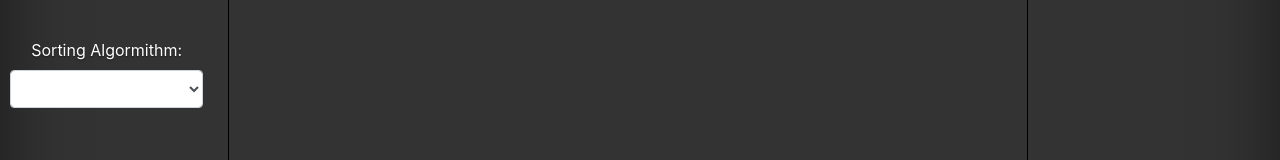
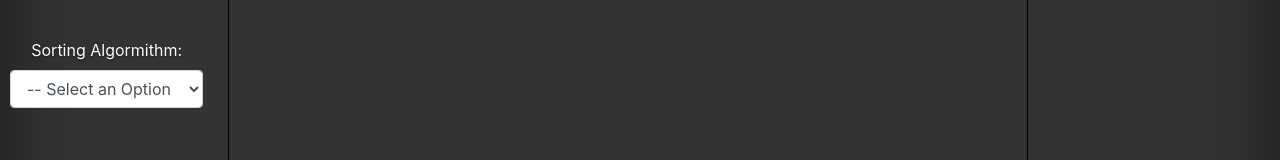
Before and after one commit to AustinHodgin/Algorithm_Visualization, a plain HTML site: page sorting.html in a window 1280 px wide. Shown: the part 163-323 px from the top of the page. Drawn offline with nearby package versions, Linux system fonts and the light colour scheme.

Commit message:
Added hidden option to the first option in sorting algorithm selection so it will not be shown in dropdown

```diff
--- a/sorting.html
+++ b/sorting.html
@@ -43,7 +43,7 @@
         <div class="sortingAlgo">
           <label for="SortAlgo">Sorting Algormithm:</label><br>
           <select class="text-center form-control" name="algo" id="algo">
-            <option disabled selected value></option>
+            <option hidden selected value> -- Select an Option --</option>
             <option value="bubble">Bubble Sort</option>
             <option value="selection">Selection Sort</option>
             <option value="insertion">Insertion Sort</option>
```
